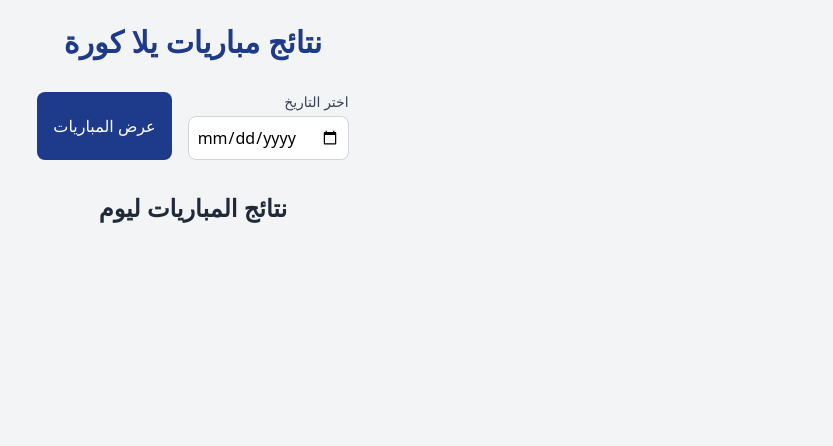
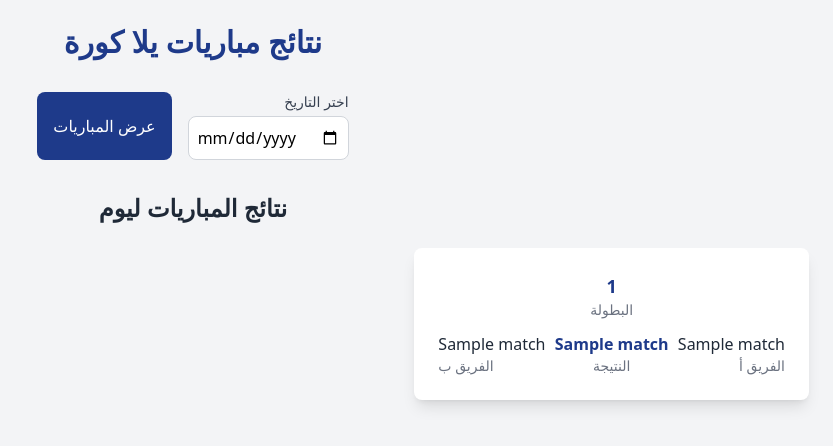
Before and after one commit to gamalahmed3265/Yallakora-Flask-show-Match, a Flask app: template templates/index.html in a window 1280 px wide. Shown: the top 446 px of the page, without its empty margins (447-1280 px from the left). Run offline with Flask 3, Linux system fonts and the light colour scheme; the template is opened without the code that fills it: most values are stand-ins (such as "Sample title", 1, 10 or a date in 2020); some libraries are stand-ins or nearby versions.

Commit message:
update index html

```diff
--- a/templates/index.html
+++ b/templates/index.html
@@ -50,7 +50,38 @@
         نتائج المباريات ليوم {{ request.form.get('date') if
         request.form.get('date') else format_date_for_url(get_egypt_time()) }}
       </h2>
-
+      <div
+        class="grid grid-cols-1 sm:grid-cols-2 lg:grid-cols-3 gap-4 sm:gap-6"
+      >
+        {% for match in matches %}
+        <div
+          class="bg-white shadow-lg rounded-lg p-4 sm:p-6 hover:shadow-xl transition-shadow"
+        >
+          <div class="grid grid-cols-1 gap-3">
+            <div class="text-center">
+              <h3 class="text-lg font-semibold text-blue-900">
+                {{ match[0] }}
+              </h3>
+              <p class="text-sm text-gray-500">البطولة</p>
+            </div>
+            <div class="flex justify-between items-center">
+              <div class="text-right">
+                <p class="font-medium text-gray-800">{{ match[1] }}</p>
+                <p class="text-sm text-gray-500">الفريق أ</p>
+              </div>
+              <div class="text-center">
+                <p class="font-bold text-blue-900">{{ match[3] }}</p>
+                <p class="text-sm text-gray-500">النتيجة</p>
+              </div>
+              <div class="text-left">
+                <p class="font-medium text-gray-800">{{ match[2] }}</p>
+                <p class="text-sm text-gray-500">الفريق ب</p>
+              </div>
+            </div>
+          </div>
+        </div>
+        {% endfor %}
+      </div>
       {% else %}
       <div class="text-center py-6 text-gray-500">
         لا توجد مباريات لهذا التاريخ
```
